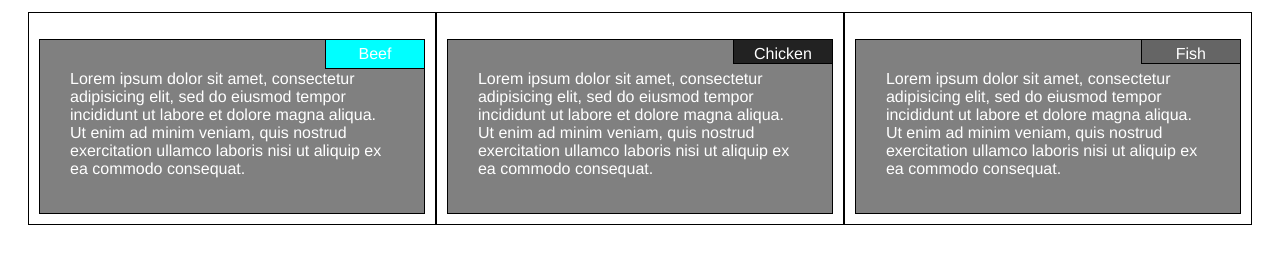
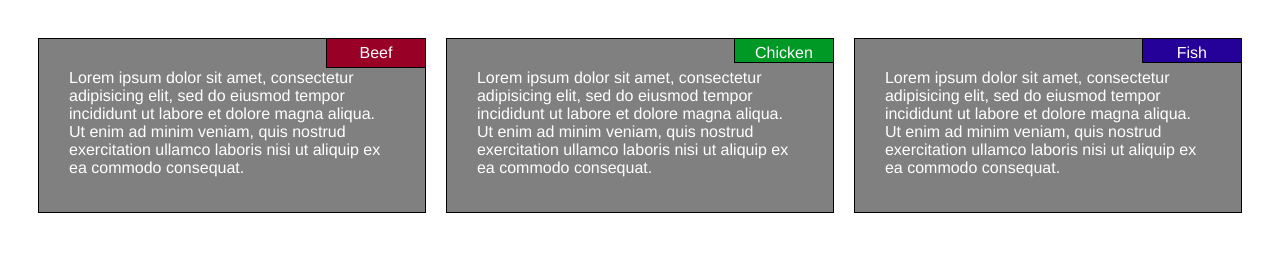
Before and after one commit to starmanstew/module2-solution, a plain HTML site: page index.html in a window 1280 px wide. Shown: the part 109-372 px from the top of the page. Drawn offline with Linux system fonts and the light colour scheme.

Commit message:
Add files via upload

```diff
--- a/css/styles.css
+++ b/css/styles.css
@@ -1,5 +1,5 @@
 
-/*Coursera Wev Dev with Yaakov!
+/*Coursera Wev Dev with Yaakov!!
 Module 2
 March 15, 2022
 Stewart*/
@@ -32,7 +32,7 @@ p {
 }
 
 #p1 {
-  background-color: #00FFFF;
+  background-color: #990025;
   position: relative;
   float: right;
   text-align: center;
@@ -44,7 +44,7 @@ p {
 }
 
 #p2 {
-  background-color: #222222;
+  background-color: #009925;
   position: relative;
   float: right;
   text-align: center;
@@ -56,7 +56,7 @@ p {
 }
 
 #p3 {
-  background-color: #656565;
+  background-color: #250099;
   position: relative;
   float: right;
   text-align: center;
@@ -77,7 +77,7 @@ p {
 @media (min-width: 992px) {
   .col-lg-1, .col-lg-2, .col-lg-3, .col-lg-4, .col-lg-5, .col-lg-6, .col-lg-7, .col-lg-8, .col-lg-9, .col-lg-10, .col-lg-11, .col-lg-12 {
     float: left;
-    border: 1px solid black;
+
 
   }
   .col-lg-1 {
@@ -122,7 +122,7 @@ p {
 @media (min-width: 768px) and (max-width: 991px) {
   .col-md-1, .col-md-2, .col-md-3, .col-md-4, .col-md-5, .col-md-6, .col-md-7, .col-md-8, .col-md-9, .col-md-10, .col-md-11, .col-md-12 {
     float: left;
-    border: 1px solid black;
+
 
 
   }
```
